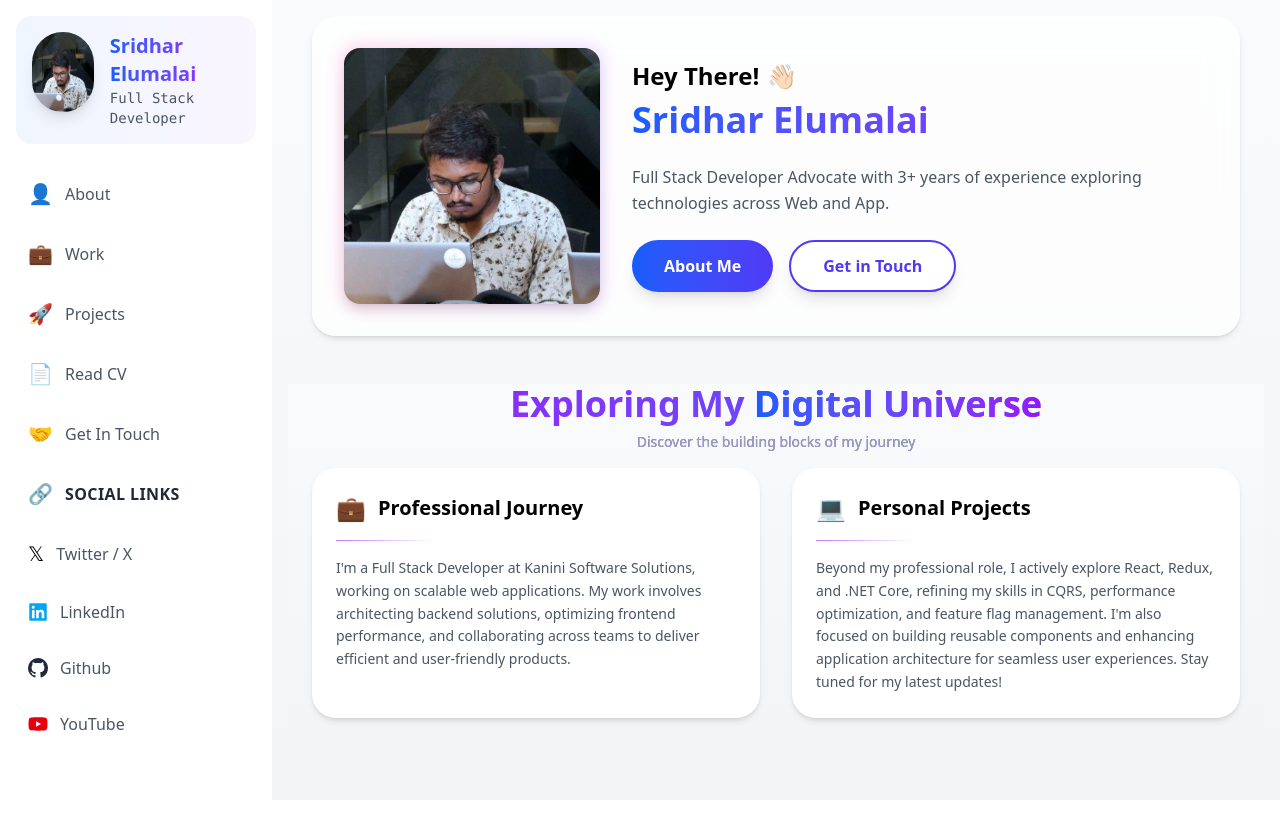
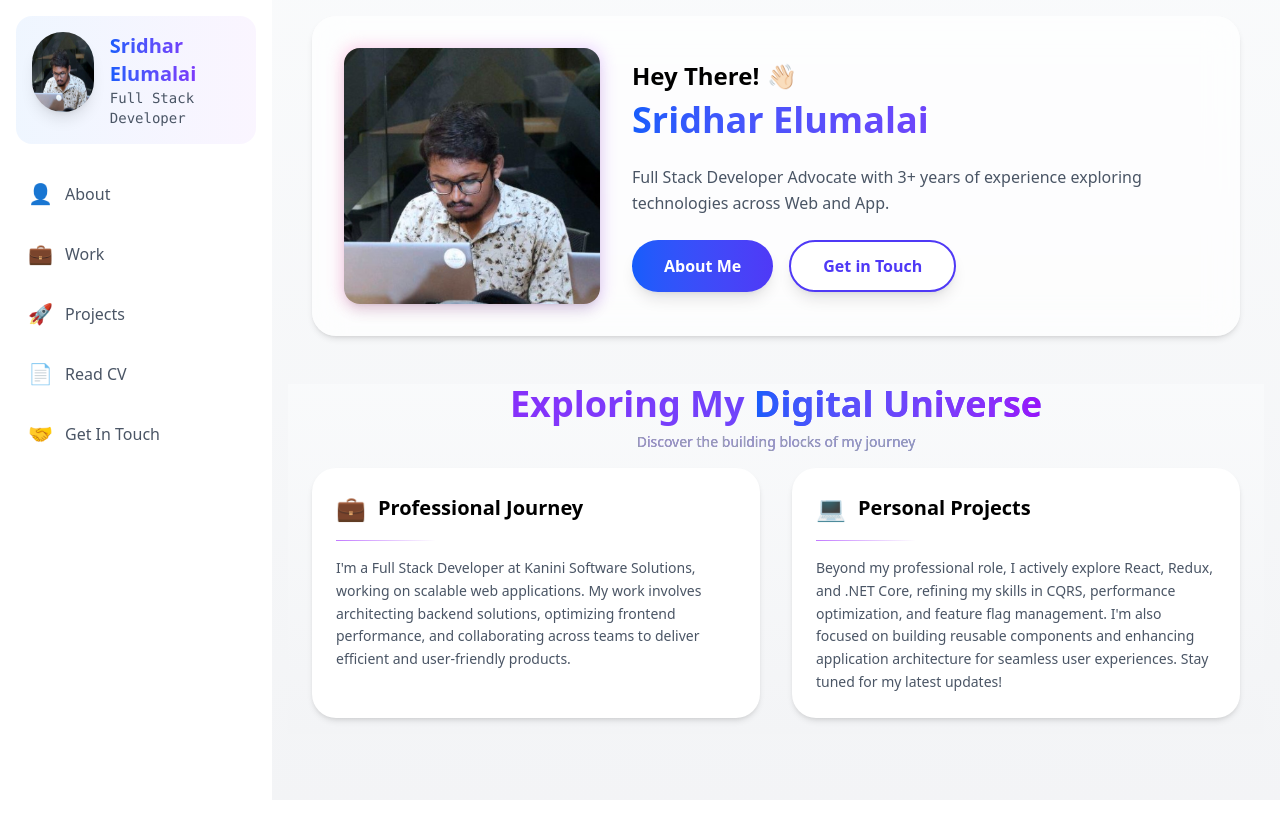
Before and after one commit to Sridhare29/sridhar-portfolio, a React (Vite) app: page / in a window 1280 px wide. Built offline with nearby package versions, Linux system fonts and the light colour scheme; a web font is replaced by a local one.

Commit message:
hided the Social links

```diff
--- a/src/components/Layout/Accordion.jsx
+++ b/src/components/Layout/Accordion.jsx
@@ -2,7 +2,7 @@ import React, { useState } from "react";
 import { useNavigate } from "react-router-dom";
 import { motion } from "framer-motion";
 import mypic from "../../assets/Sridhar_img.jpg";
-import { FaLinkedin , FaYoutube } from "react-icons/fa";
+import { FaLinkedin, FaYoutube } from "react-icons/fa";
 import { VscGithubInverted } from "react-icons/vsc";
 
 function Accordion() {
@@ -20,14 +20,30 @@ function Accordion() {
     // { title: "Community", path: "/community", icon: "🤝" },
     { title: "Read CV", path: "/cv", icon: "📄" },
     { title: "Get In Touch", path: "/contact", icon: "🤝" },
-    {
-      Maintitle: "SOCIAL LINKS",
-      icon: "🔗"
-    },
-    { title: "Twitter / X", path: "https://x.com/Sridhar2920", icon: "𝕏" },
-    { title: "LinkedIn", path: "https://www.linkedin.com/in/sridhar-e-b57738202/", icon: <FaLinkedin className=" bg-white text-sky-500" /> },
-    { title: "Github", path: "https://github.com/Sridhare29", icon: <VscGithubInverted className=" bg-white text-gray-800" /> },
-    { title: "YouTube", path: "https://www.youtube.com/@codenuts29", icon: <FaYoutube className=" bg-white text-red-600" /> },
+    // {
+    //   Maintitle: "SOCIAL LINKS",
+    //   icon: "🔗"
+    // },
+    // {
+    //   socialTitle: "Twitter / X",
+    //   path: "https://x.com/Sridhar2920",
+    //   icon: "𝕏",
+    // },
+    // {
+    //   socialTitle: "LinkedIn",
+    //   path: "https://www.linkedin.com/in/sridhar-e-b57738202/",
+    //   icon: <FaLinkedin className=" bg-white text-sky-500" />,
+    // },
+    // {
+    //   socialTitle: "Github",
+    //   path: "https://github.com/Sridhare29",
+    //   icon: <VscGithubInverted className=" bg-white text-gray-800" />,
+    // },
+    // {
+    //   socialTitle: "YouTube",
+    //   path: "https://www.youtube.com/@codenuts29",
+    //   icon: <FaYoutube className=" bg-white text-red-600" />,
+    // },
   ];
 
   const handleNavigation = (path) => {
@@ -50,7 +66,7 @@ function Accordion() {
         className="flex mb-6 justify-center w-full bg-gradient-to-r from-blue-50 to-purple-50 rounded-2xl p-4"
         onClick={() => navigate("/")}
       >
-        <div className="relative group" >
+        <div className="relative group">
           <img
             src={mypic}
             className="w-20 h-20 rounded-full shadow-lg transition-transform group-hover:scale-105"
@@ -62,7 +78,9 @@ function Accordion() {
           <h1 className="text-xl font-semibold bg-gradient-to-r from-blue-600 to-purple-600 bg-clip-text text-transparent">
             Sridhar Elumalai
           </h1>
-          <p className="text-gray-600 font-mono text-sm">Full Stack Developer</p>
+          <p className="text-gray-600 font-mono text-sm">
+            Full Stack Developer
+          </p>
         </div>
       </motion.div>
 
@@ -77,16 +95,22 @@ function Accordion() {
             className={`
               w-full rounded-xl transition-all duration-300
               ${item.path ? "cursor-pointer" : ""}
-              ${hoveredIndex === index && item.path ? "bg-gradient-to-r from-blue-50 to-purple-50" : ""}
+              ${
+                hoveredIndex === index && item.path
+                  ? "bg-gradient-to-r from-blue-50 to-purple-50"
+                  : ""
+              }
             `}
             onClick={() => item.path && handleNavigation(item.path)}
           >
             <div className="flex items-center p-3">
               <span className="text-xl mr-3">{item.icon}</span>
-              {item.Maintitle ? (
-                <span className="font-semibold text-gray-800 tracking-wide">
-                  {item.Maintitle}
-                </span>
+              {item.socialTitle ? (
+                <div className="flex items-center">
+                  <span className="text-gray-600 font-medium hover:text-blue-600 transition-colors">
+                    {item.socialTitle}
+                  </span>
+                </div>
               ) : (
                 <span className="text-gray-600 font-medium hover:text-blue-600 transition-colors">
                   {item.title}
```
